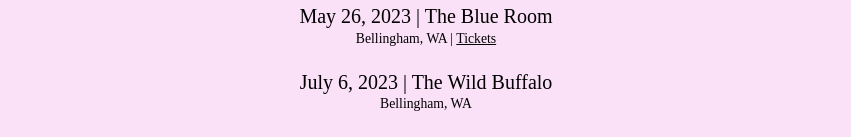
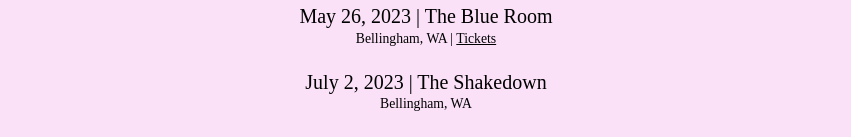
Before and after one commit to ZachGrande/hockey-teeth, a React (Create React App) app in the folder ui/hockey-teeth/: page /home in a window 1280 px wide. Shown: the part 539-676 px from the top of the page, without its empty margins (214-1065 px from the left). Built offline with nearby package versions, Linux system fonts and the light colour scheme; a web font is replaced by a local one.

Commit message:
Added upcoming show

```diff
--- a/ui/hockey-teeth/src/data/Shows.js
+++ b/ui/hockey-teeth/src/data/Shows.js
@@ -7,6 +7,13 @@
     linkIncluded: true
   },
   {
+    date: "July 2, 2023",
+    venue: "The Shakedown",
+    location: "Bellingham, WA",
+    link: "",
+    linkIncluded: false
+  },
+  {
     date: "July 6, 2023",
     venue: "The Wild Buffalo",
     location: "Bellingham, WA",
```
